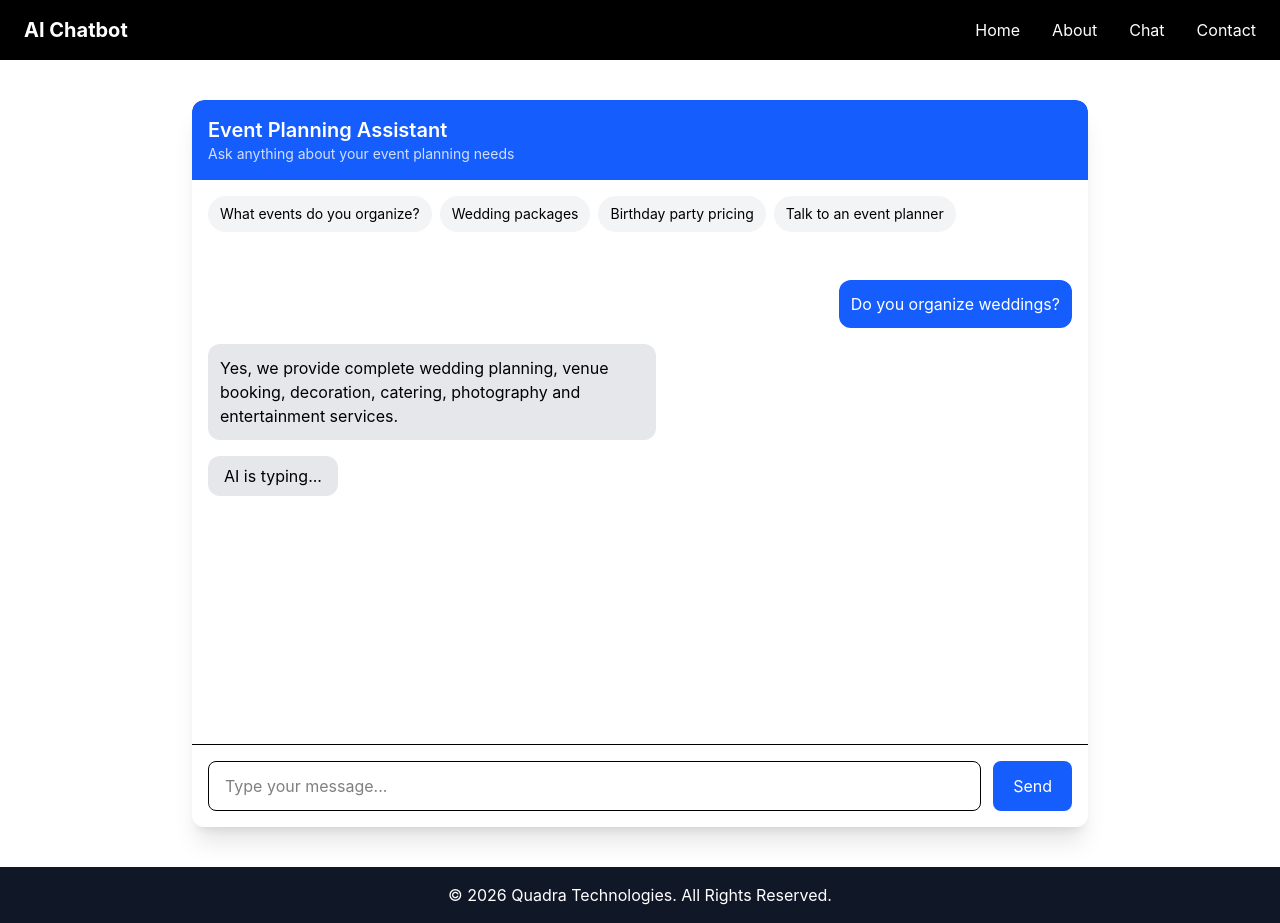
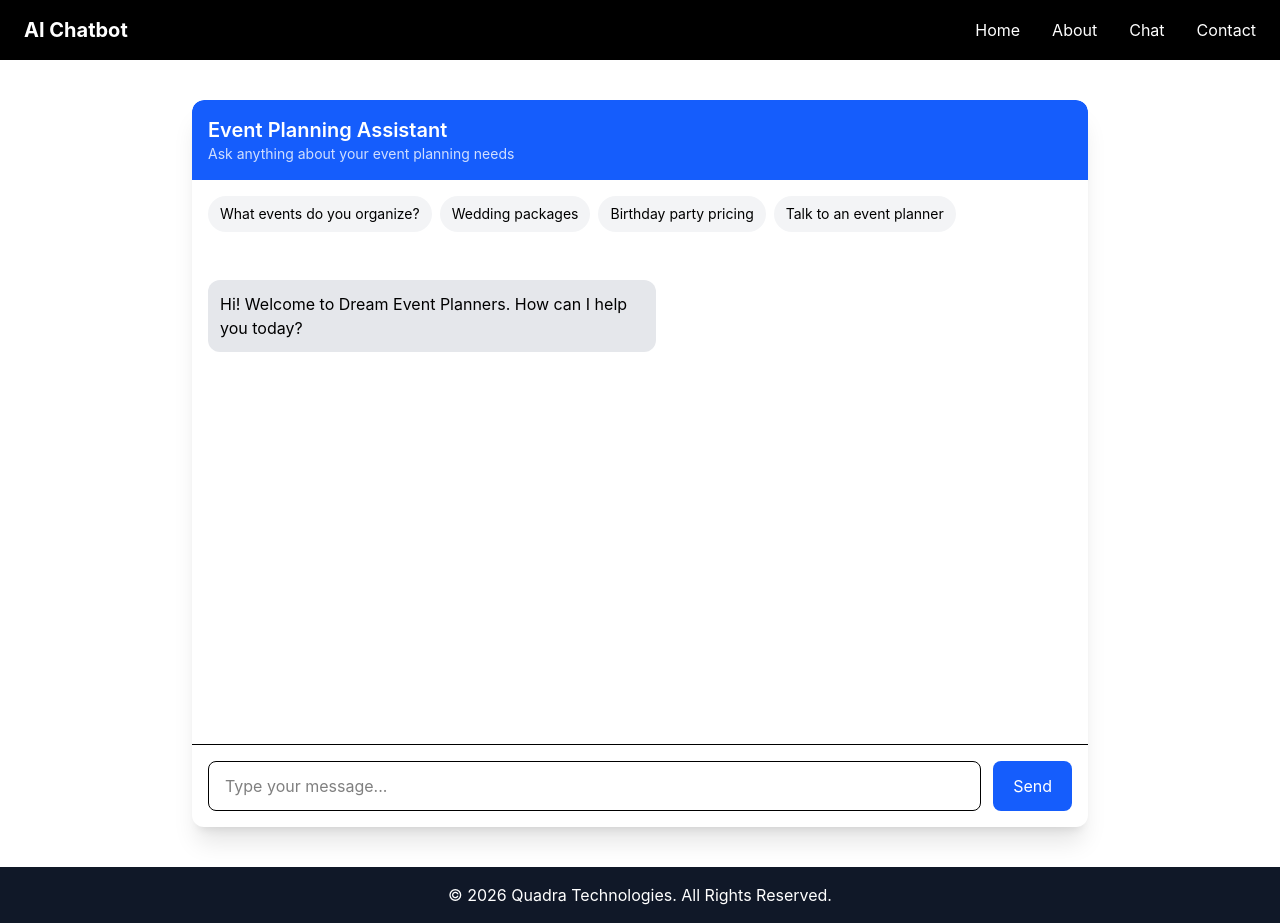
Before and after one commit to Quadra-Technologies/ai-customer-support-chatbot, a React app in the folder frontend/: page /chat in a window 1280 px wide. Built offline with nearby package versions, Linux system fonts and the light colour scheme; the HTML template or start-up script is replaced by a standard one.

Commit message:
feat: event planner lead collection chatbot flow

```diff
--- a/frontend/src/components/chat/ChatInput.jsx
+++ b/frontend/src/components/chat/ChatInput.jsx
@@ -1,4 +1,16 @@
-const ChatInput = () => {
+import { useState } from "react";
+
+const ChatInput = ({ onSend }) => {
+  const [message, setMessage] = useState("");
+
+  const handleSubmit = () => {
+    if (!message.trim()) return;
+
+    onSend(message);
+
+    setMessage("");
+  };
+
   return (
     <div
       className="
@@ -10,6 +22,10 @@ const ChatInput = () => {
     >
       <input
         type="text"
+        value={message}
+        onChange={(e) =>
+          setMessage(e.target.value)
+        }
         placeholder="Type your message..."
         className="
         flex-1
@@ -21,6 +37,7 @@ const ChatInput = () => {
       />
 
       <button
+        onClick={handleSubmit}
         className="
         bg-blue-600
         text-white
--- a/frontend/src/components/chat/ChatPage.jsx
+++ b/frontend/src/components/chat/ChatPage.jsx
@@ -1,9 +1,55 @@
+import { useState } from "react";
+
 import ChatHeader from "./ChatHeader";
 import SuggestedPrompts from "./SuggestedPrompts";
 import ChatWindow from "./ChatWindow";
 import ChatInput from "./ChatInput";
 
 const ChatPage = () => {
+  const [messages, setMessages] = useState([
+    {
+      sender: "bot",
+      text: "Hi! Welcome to Dream Event Planners. How can I help you today?",
+    },
+  ]);
+
+  const handleSend = (message) => {
+    const userMessage = {
+      sender: "user",
+      text: message,
+    };
+
+    let botReply = "";
+
+    if (messages.length === 1) {
+      botReply = "Great! Can I have your name?";
+    } else if (messages.length === 3) {
+      botReply = "What is your email address?";
+    } else if (messages.length === 5) {
+      botReply = "Please share your phone number.";
+    } else if (messages.length === 7) {
+      botReply = "Which event are you planning?";
+    } else if (messages.length === 9) {
+      botReply = "How many guests are expected?";
+    } else if (messages.length === 11) {
+      botReply = "What is your estimated budget?";
+    } else if (messages.length === 13) {
+      botReply =
+        "Thank you! Our event consultant will contact you shortly.";
+    }
+
+    const botMessage = {
+      sender: "bot",
+      text: botReply,
+    };
+
+    setMessages((prev) => [
+      ...prev,
+      userMessage,
+      botMessage,
+    ]);
+  };
+
   return (
     <section className="py-10 px-4">
       <div
@@ -22,9 +68,9 @@ const ChatPage = () => {
           <SuggestedPrompts />
         </div>
 
-        <ChatWindow />
+        <ChatWindow messages={messages} />
 
-        <ChatInput />
+        <ChatInput onSend={handleSend} />
       </div>
     </section>
   );
--- a/frontend/src/components/chat/ChatWindow.jsx
+++ b/frontend/src/components/chat/ChatWindow.jsx
@@ -1,7 +1,6 @@
 import MessageBubble from "./MessageBubble";
-import TypingIndicator from "./TypingIndicator";
 
-const ChatWindow = () => {
+const ChatWindow = ({ messages }) => {
   return (
     <div
       className="
@@ -13,17 +12,13 @@ const ChatWindow = () => {
       p-4
       "
     >
-      <MessageBubble
-        sender="user"
-        message="Do you organize weddings?"
-      />
-
-      <MessageBubble
-        sender="bot"
-        message="Yes, we provide complete wedding planning, venue booking, decoration, catering, photography and entertainment services."
-      />
-
-      <TypingIndicator />
+      {messages.map((message, index) => (
+        <MessageBubble
+          key={index}
+          sender={message.sender}
+          message={message.text}
+        />
+      ))}
     </div>
   );
 };
```
